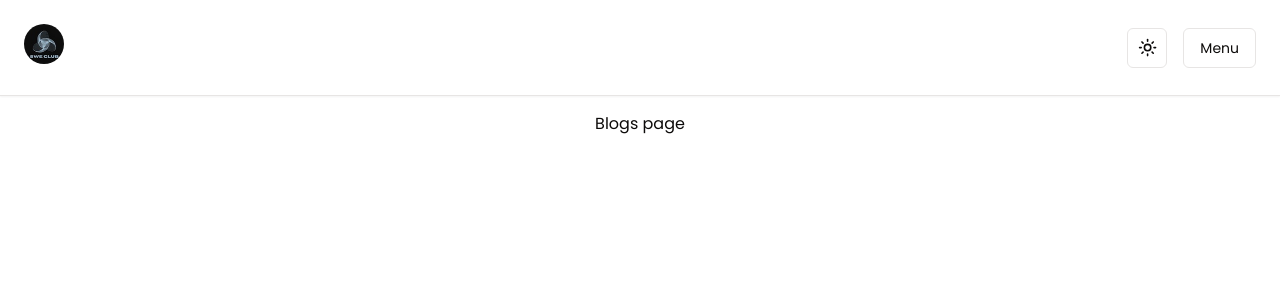
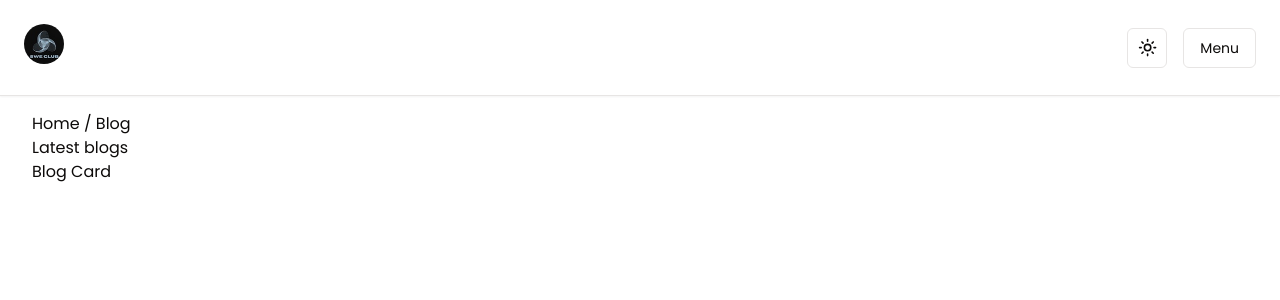
Before and after one commit to SWC-Software-Engineering-Club/SWE-Club-Website, a Next.js app: page /blogs in a window 1280 px wide. Shown: the top 300 px of the page. Built offline with nearby package versions, Linux system fonts and the light colour scheme.

Commit message:
setting up blogs page

```diff
--- a/app/blogs/page.tsx
+++ b/app/blogs/page.tsx
@@ -1,10 +1,16 @@
-export default function Blogs()
-{
+import BlogCard from "@/components/blog-card";
+
+// in this file well need to request for all MDX docs and map them into the blogs component
+export default function Blogs() {
   return (
-    <div className='p-0 pt-28'>
-      <center>
-      Blogs page
-      </center>
+    <div className="p-8 pt-28 flex flex-col">
+      <div>Home / Blog</div>
+      <div>
+        <h3>Latest blogs</h3>
+      </div>
+      <div>
+        <BlogCard />
+      </div>
     </div>
-  )
+  );
 }
--- /dev/null
+++ b/components/blog-card.tsx
@@ -0,0 +1,9 @@
+const BlogCard = () => {
+    return (
+        <div>
+            Blog Card
+        </div>
+     );
+}
+
+export default BlogCard;
```
